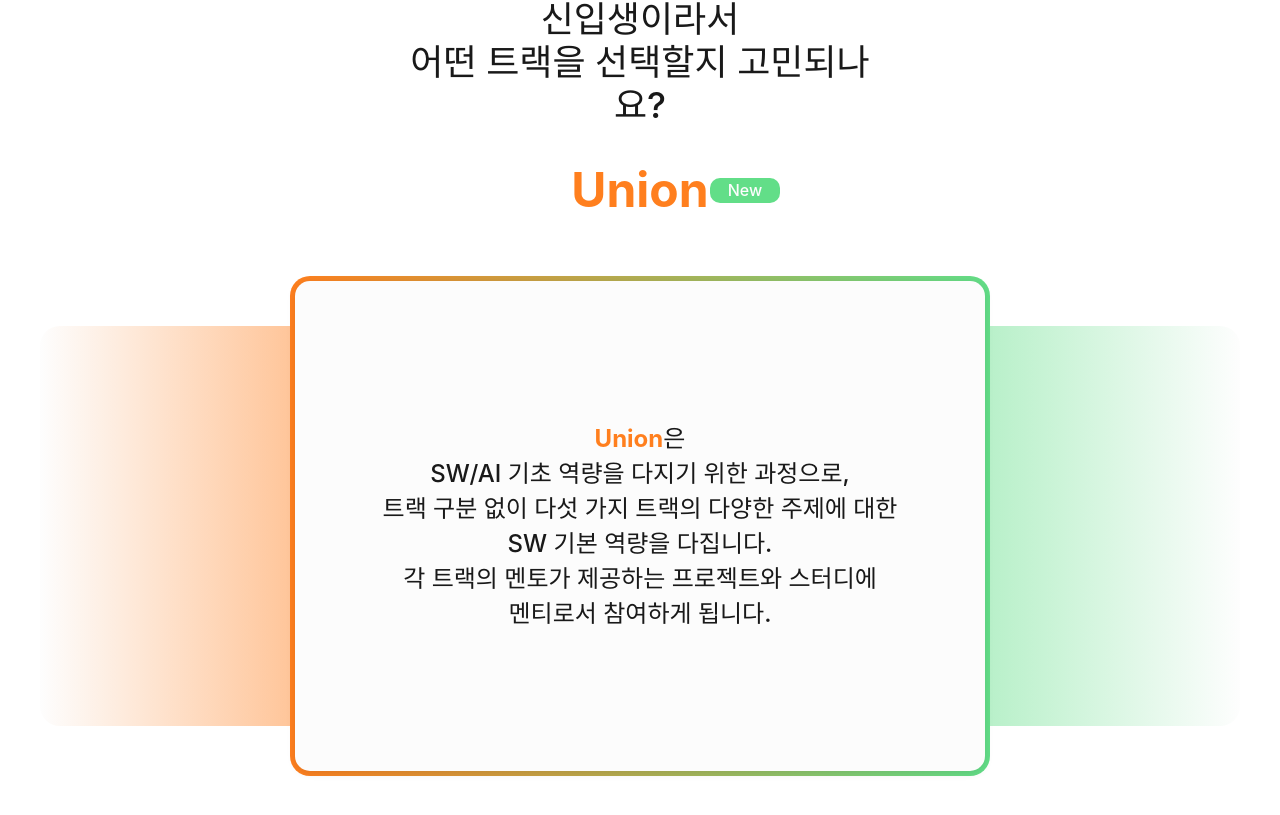
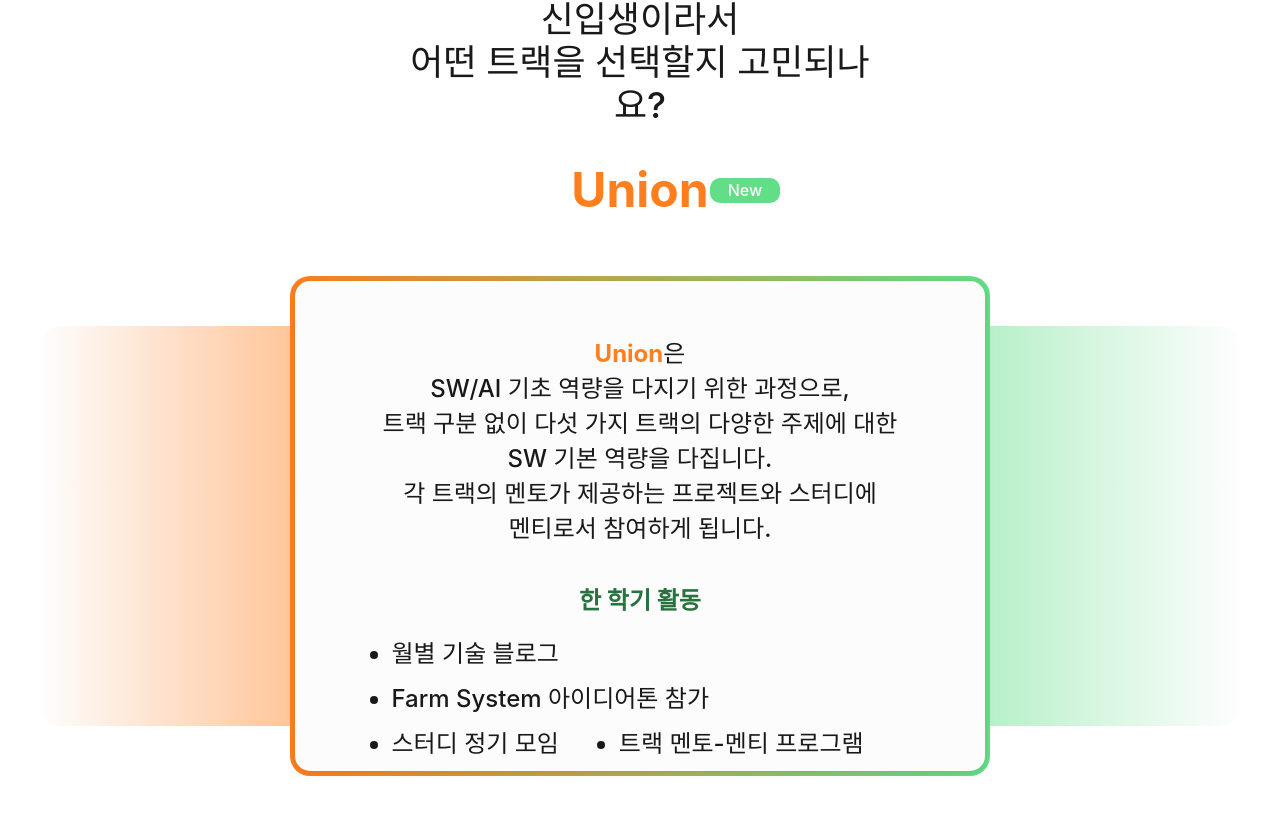
Before and after one commit to karpitony/monorepo-test, a React (Vite) app: page / in a window 1280 px wide. Shown: the part 531-1346 px from the top of the page. Built offline with nearby package versions, Linux system fonts and the light colour scheme; a web font is replaced by a local one.

Commit message:
feat: 한 학기 활동 내용 추가 + 약간의 미디어쿼리

```diff
--- a/src/pages/Main/Union/ContentBox.styled.ts
+++ b/src/pages/Main/Union/ContentBox.styled.ts
@@ -6,14 +6,17 @@ export const Container = styled.div`
   display: flex;
   justify-content: center;
   align-items: center;
+  position: relative;
 
-  position: relative;
-`
+  @media (max-width: 768px) {
+    height: auto;
+    padding: 20px 0;
+  }
+`;
 
 export const ContentBoxBorder = styled.div`
   position: absolute;
-  top: 0px;
-
+  top: 0;
   width: 700px;
   height: 500px;
   background: linear-gradient(
@@ -23,12 +26,17 @@ export const ContentBoxBorder = styled.div`
   );
   padding: 5px;
   border-radius: 20px;
-
   display: flex;
   justify-content: center;
   align-items: center;
+  z-index: 10;
 
-  z-index: 10;
+  @media (max-width: 768px) {
+    position: relative;
+    width: 90%;
+    height: auto;
+    margin: 0 auto;
+  }
 `;
 
 export const Content = styled.div`
@@ -47,47 +55,132 @@ export const Content = styled.div`
 export const ContentInfoTextBox = styled.div`
   width: 600px;
   height: 210px;
-
   color: var(--FarmSystem_Black);
   font-style: normal;
   font-weight: 500;
   font-size: 24px;
   line-height: 35px;
-
   display: flex;
   flex-direction: column;
   align-items: center;
   text-align: center;
-`
+  margin-bottom: 35px;
+
+  @media (max-width: 768px) {
+    width: 90%;
+    height: auto;
+    font-size: 20px;
+    line-height: 30px;
+  }
+`;
 
 export const HighlightOrange = styled.span`
   font-weight: 700;
-  color: var(--FarmSystem_Orange)
-`
+  color: var(--FarmSystem_Orange);
+`;
+
+export const ActivityTitle = styled.h3`
+  width: 149px;
+  height: 38px;
+  font-weight: 700;
+  font-size: 24px;
+  line-height: 35px;
+  color: var(--FarmSystem_Green01);
+  display: flex;
+  align-items: center;
+  justify-content: center;
+  text-align: center;
+  margin-bottom: 17px;
+
+  @media (max-width: 768px) {
+    width: auto;
+    font-size: 20px;
+    line-height: 30px;
+  }
+`;
+
+export const ActivityList = styled.ul`
+  width: 577px;
+  height: 80px;
+  display: flex;
+  flex-direction: row;
+  flex-wrap: wrap;
+  align-items: flex-end;
+  align-content: flex-start;
+  padding: 0;
+  gap: 10px 20px;
+  list-style-type: disc;
+
+  @media (max-width: 768px) {
+    width: 90%;
+    height: auto;
+    justify-content: center;
+  }
+`;
+
+export const Li = styled.li`
+  height: 35px;
+  font-style: normal;
+  font-weight: 500;
+  font-size: 24px;
+  line-height: 35px;
+  color: var(--FarmSystem_Black);
+  list-style-type: disc;
+  list-style-position: outside;
+  margin-left: 40px;
+  text-align: center;
+
+  @media (max-width: 768px) {
+    margin-left: 20px;
+    font-size: 20px;
+    line-height: 30px;
+  }
+`;
 
 export const GradientContainer = styled.div`
   position: absolute;
-  top: 0px;
-
+  top: 0;
   height: 500px;
   display: flex;
   gap: 80px;
   justify-content: center;
   align-items: center;
-`
+
+  @media (max-width: 768px) {
+    display: none;
+  }
+`;
 
 export const GradientLeft = styled.div`
   width: 560px;
   height: 400px;
-  background: linear-gradient(270deg, var(--FarmSystem_Orange) 50%, var(--FarmSystem_White) 100%);
+  background: linear-gradient(
+    270deg,
+    var(--FarmSystem_Orange) 50%,
+    var(--FarmSystem_White) 100%
+  );
   opacity: 0.5;
   border-radius: 20px;
+
+  @media (max-width: 768px) {
+    width: 300px;
+    height: 250px;
+  }
 `;
 
 export const GradientRight = styled.div`
   width: 560px;
   height: 400px;
-  background: linear-gradient(90deg, var(--FarmSystem_Green02) 50%, var(--FarmSystem_White) 100%);
+  background: linear-gradient(
+    90deg,
+    var(--FarmSystem_Green02) 50%,
+    var(--FarmSystem_White) 100%
+  );
   opacity: 0.5;
   border-radius: 20px;
+
+  @media (max-width: 768px) {
+    width: 300px;
+    height: 250px;
+  }
 `;
--- a/src/pages/Main/Union/ContentBox.tsx
+++ b/src/pages/Main/Union/ContentBox.tsx
@@ -17,6 +17,13 @@ export default function ContentBox() {
             <p>각 트랙의 멘토가 제공하는 프로젝트와 스터디에</p>
             <p>멘티로서 참여하게 됩니다.</p>
           </S.ContentInfoTextBox>
+          <S.ActivityTitle>한 학기 활동</S.ActivityTitle>
+          <S.ActivityList>
+            <S.Li>월별 기술 블로그</S.Li>
+            <S.Li>Farm System 아이디어톤 참가</S.Li>
+            <S.Li>스터디 정기 모임</S.Li>
+            <S.Li>트랙 멘토-멘티 프로그램</S.Li>
+          </S.ActivityList>
         </S.Content>
       </S.ContentBoxBorder>
     </S.Container>
```
